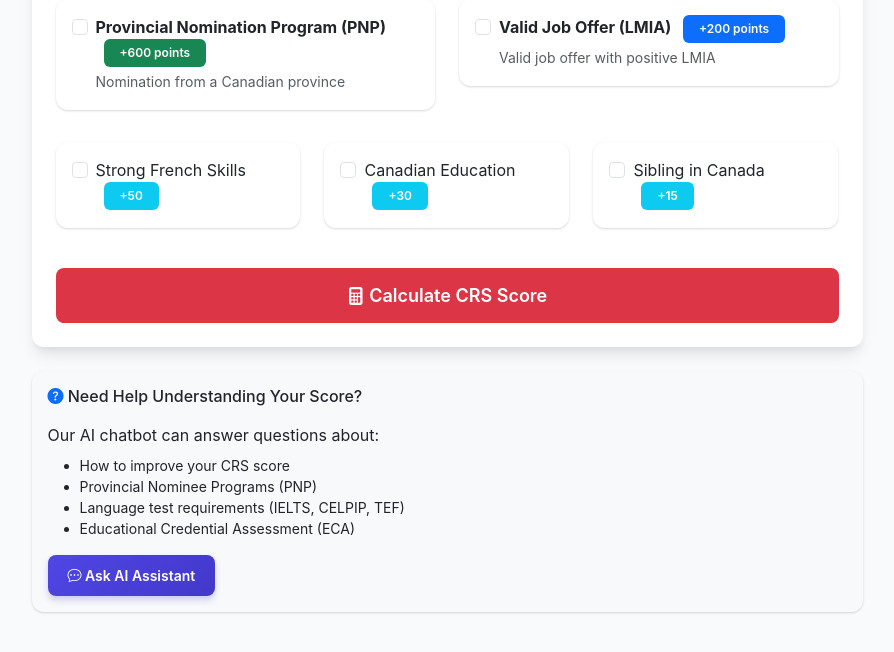
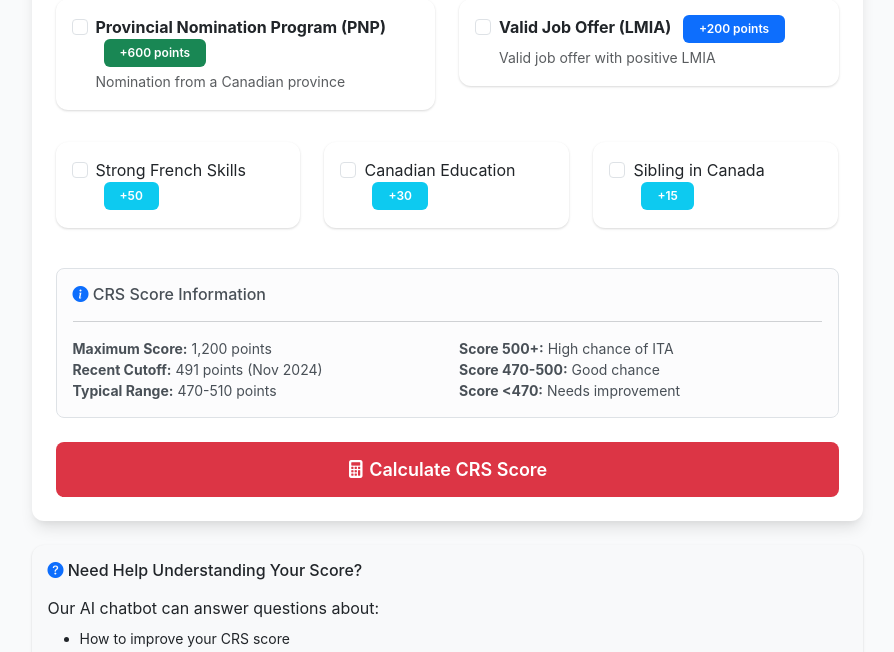
Before and after one commit to HunainRaza/VisaGPT, a Django app: page /predictions/predict/canada/ in a window 1280 px wide. Shown: the part 896-1548 px from the top of the page, without its empty margins (193-1087 px from the left). Run offline with Django 4.2, Linux system fonts and the light colour scheme; the visitor is signed in with stand-in values (Sample User, id 1).

Commit message:
Final-finishes

```diff
--- a/templates/predictions/canada_form.html
+++ b/templates/predictions/canada_form.html
@@ -210,7 +210,7 @@
                         </div>
 
                         <!-- Info Box -->
-                        <div class="alert alert-light border mb-4">
+                        <div class="alert alert-light border mb-4 alert-permanent">
                             <h6 class="alert-heading">
                                 <i class="bi bi-info-circle-fill text-primary"></i> CRS Score Information
                             </h6>
```
Also changed, not shown: README.md, 1 other file.
